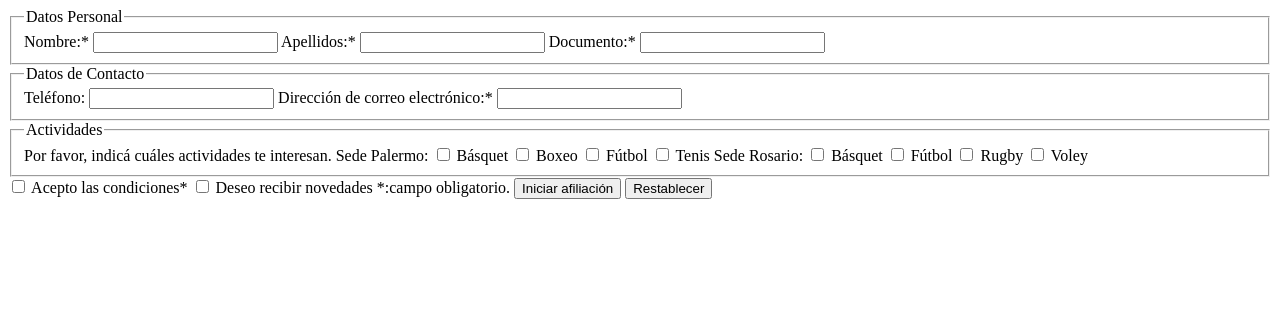
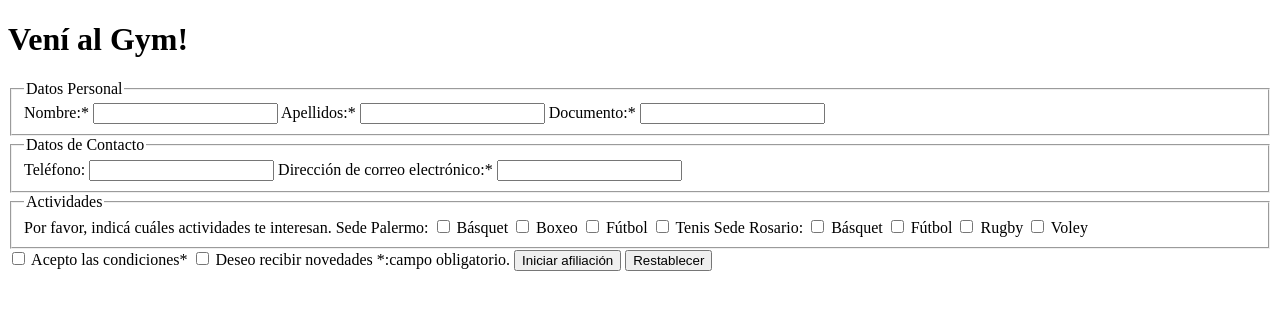
Before and after one commit to RocioLaime/fformularios, a plain HTML site: page index.html in a window 1280 px wide. Drawn offline with Linux system fonts and the light colour scheme.

Commit message:
crear header

```diff
--- a/index.html
+++ b/index.html
@@ -7,6 +7,10 @@
     <title>Afiliación</title>
 </head>
 <body>
+
+    <header>
+        <h1>Vení al Gym!</h1>
+    </header>
 
     <form>
 
```
